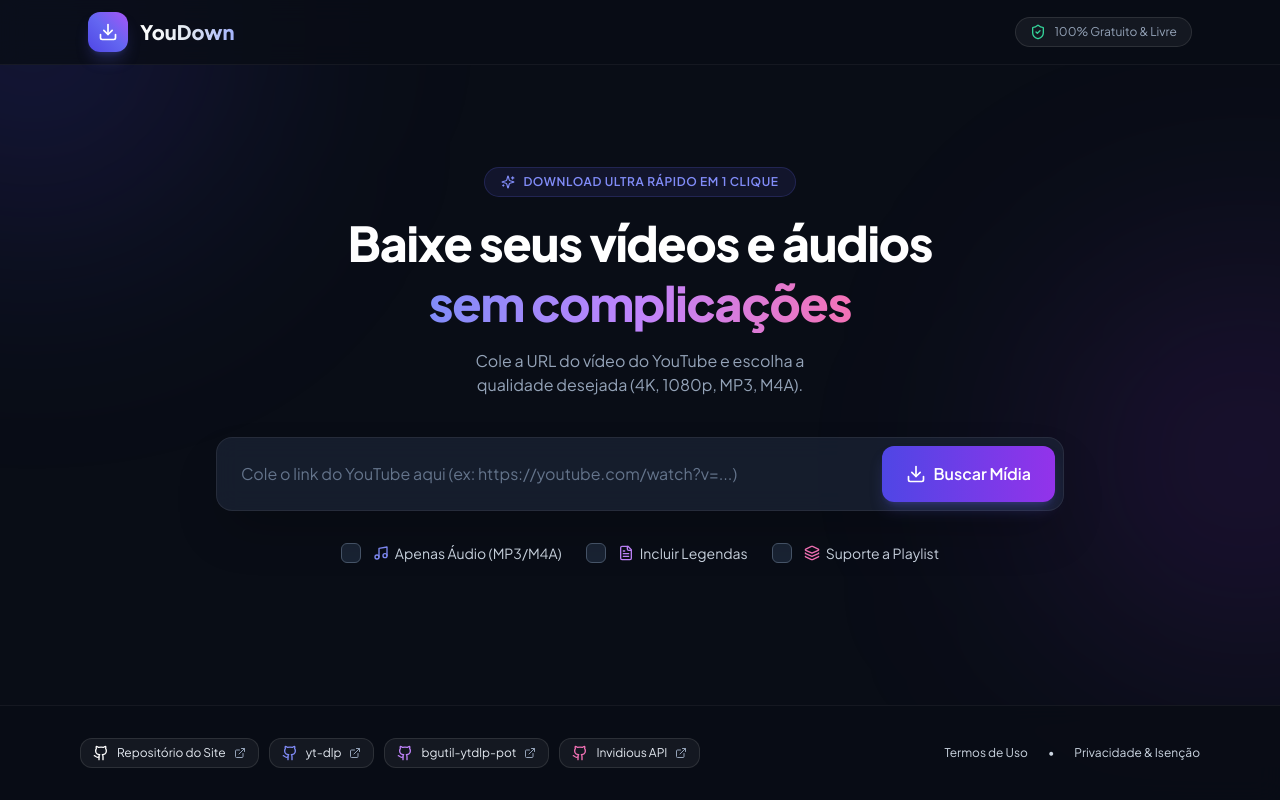
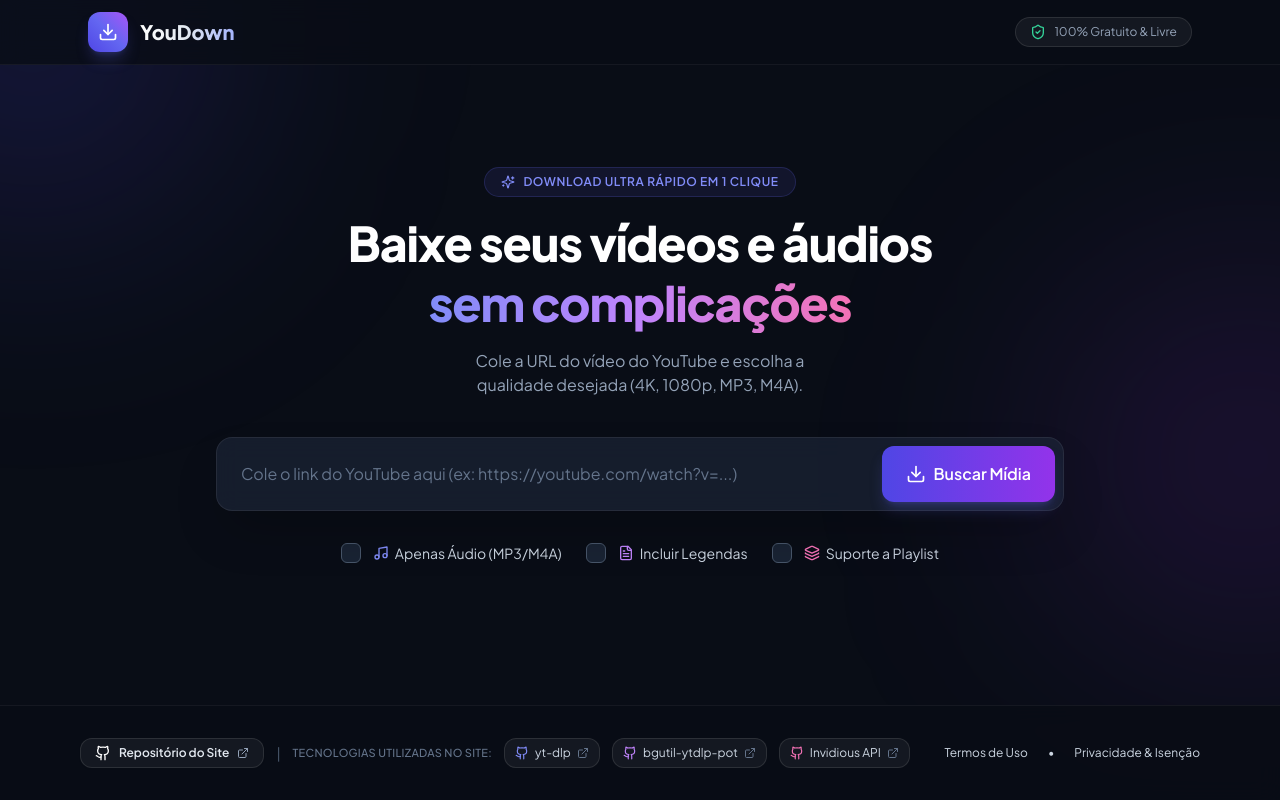
Before and after one commit to disoliveiradso/YouDown, a Next.js app: page / in a window 1280 px wide. Built offline with nearby package versions, Linux system fonts and the light colour scheme.

Commit message:
Position Repositório do Site first with vertical bar separator and discrete label for used technologies

```diff
--- a/app/page.tsx
+++ b/app/page.tsx
@@ -607,53 +607,63 @@ export default function Home() {
       <footer className="border-t border-white/5 py-6 sm:py-8 bg-[#090d16]/90 backdrop-blur-md">
         <div className="max-w-6xl mx-auto px-4 flex flex-col md:flex-row items-center justify-between gap-6 text-xs text-slate-400">
           {/* GitHub Used Repositories */}
-          <div className="flex flex-wrap items-center justify-center gap-2.5">
+          <div className="flex flex-wrap items-center justify-center gap-3">
+            {/* Repositório Oficial do Site */}
             <a
               href="https://github.com/disoliveiradso/YouDown"
               target="_blank"
               rel="noopener noreferrer"
-              className="flex items-center space-x-2 bg-white/5 hover:bg-white/10 border border-white/10 px-3 py-1.5 rounded-xl text-slate-200 transition-all whitespace-nowrap"
+              className="flex items-center space-x-2 bg-white/5 hover:bg-white/10 border border-white/10 px-3.5 py-1.5 rounded-xl text-slate-200 transition-all whitespace-nowrap shadow-sm"
               title="Repositório Oficial do YouDown"
             >
               <Github className="w-4 h-4 text-white shrink-0" />
-              <span>Repositório do Site</span>
+              <span className="font-semibold">Repositório do Site</span>
               <ExternalLink className="w-3 h-3 text-slate-400 shrink-0" />
             </a>
 
+            {/* Separador Barrinha */}
+            <span className="text-slate-600 font-light select-none hidden sm:inline text-sm">|</span>
+
+            {/* Texto discreto com menos destaque */}
+            <span className="text-[11px] text-slate-500 font-medium tracking-wide uppercase whitespace-nowrap">
+              Tecnologias utilizadas no site:
+            </span>
+
+            {/* 3 Repositórios Utilizados */}
             <a
               href="https://github.com/yt-dlp/yt-dlp"
               target="_blank"
               rel="noopener noreferrer"
-              className="flex items-center space-x-2 bg-white/5 hover:bg-white/10 border border-white/10 px-3 py-1.5 rounded-xl text-slate-200 transition-all whitespace-nowrap"
+              className="flex items-center space-x-1.5 bg-white/5 hover:bg-white/10 border border-white/10 px-2.5 py-1.5 rounded-xl text-slate-300 transition-all text-xs whitespace-nowrap"
               title="Motor Principal de Extração"
             >
-              <Github className="w-4 h-4 text-indigo-400 shrink-0" />
+              <Github className="w-3.5 h-3.5 text-indigo-400 shrink-0" />
               <span>yt-dlp</span>
-              <ExternalLink className="w-3 h-3 text-slate-400 shrink-0" />
+              <ExternalLink className="w-3 h-3 text-slate-500 shrink-0" />
             </a>
 
             <a
               href="https://github.com/Brainicism/bgutil-ytdlp-pot-provider"
               target="_blank"
               rel="noopener noreferrer"
-              className="flex items-center space-x-2 bg-white/5 hover:bg-white/10 border border-white/10 px-3 py-1.5 rounded-xl text-slate-200 transition-all whitespace-nowrap"
+              className="flex items-center space-x-1.5 bg-white/5 hover:bg-white/10 border border-white/10 px-2.5 py-1.5 rounded-xl text-slate-300 transition-all text-xs whitespace-nowrap"
               title="Provedor de PO-Token Antibot"
             >
-              <Github className="w-4 h-4 text-purple-400 shrink-0" />
+              <Github className="w-3.5 h-3.5 text-purple-400 shrink-0" />
               <span>bgutil-ytdlp-pot</span>
-              <ExternalLink className="w-3 h-3 text-slate-400 shrink-0" />
+              <ExternalLink className="w-3 h-3 text-slate-500 shrink-0" />
             </a>
 
             <a
               href="https://github.com/iv-org/invidious"
               target="_blank"
               rel="noopener noreferrer"
-              className="flex items-center space-x-2 bg-white/5 hover:bg-white/10 border border-white/10 px-3 py-1.5 rounded-xl text-slate-200 transition-all whitespace-nowrap"
+              className="flex items-center space-x-1.5 bg-white/5 hover:bg-white/10 border border-white/10 px-2.5 py-1.5 rounded-xl text-slate-300 transition-all text-xs whitespace-nowrap"
               title="API Fallback Secundária"
             >
-              <Github className="w-4 h-4 text-pink-400 shrink-0" />
+              <Github className="w-3.5 h-3.5 text-pink-400 shrink-0" />
               <span>Invidious API</span>
-              <ExternalLink className="w-3 h-3 text-slate-400 shrink-0" />
+              <ExternalLink className="w-3 h-3 text-slate-500 shrink-0" />
             </a>
           </div>
 
```
